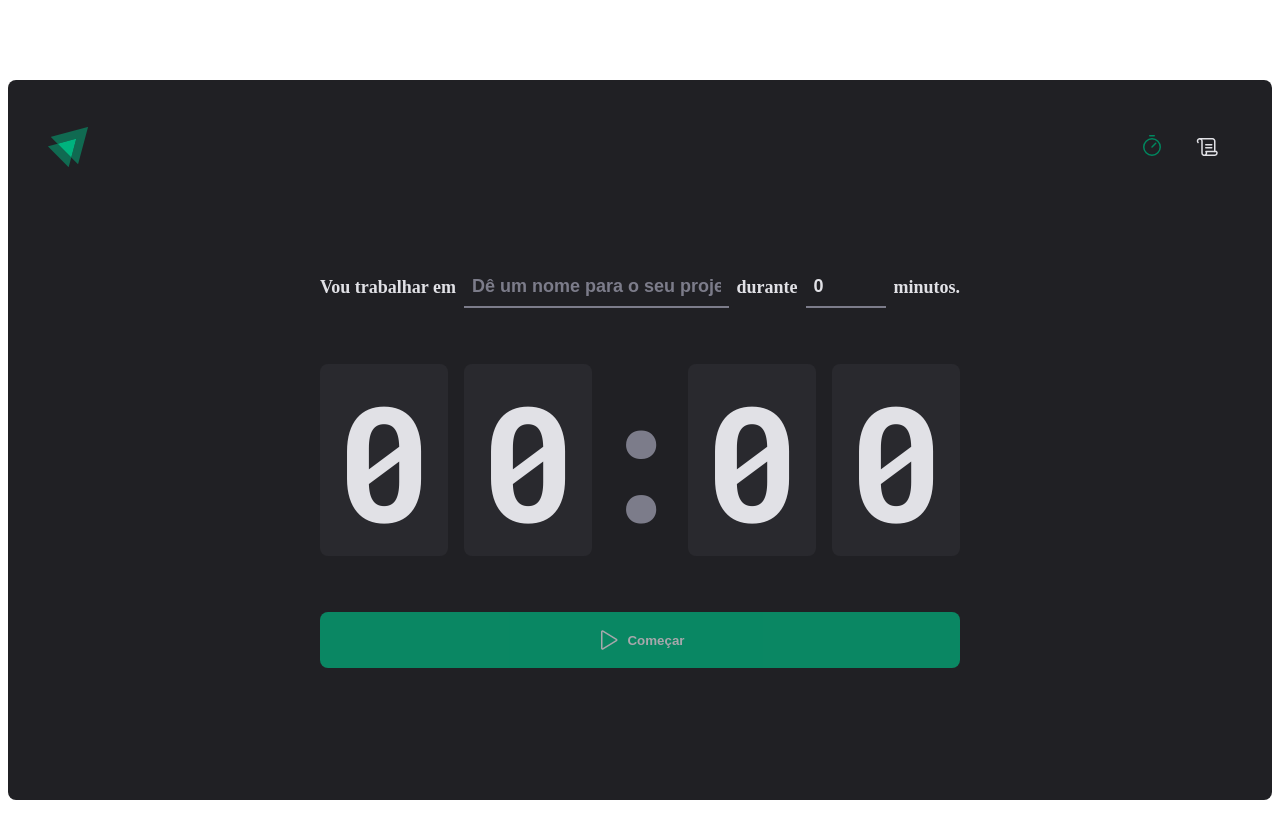
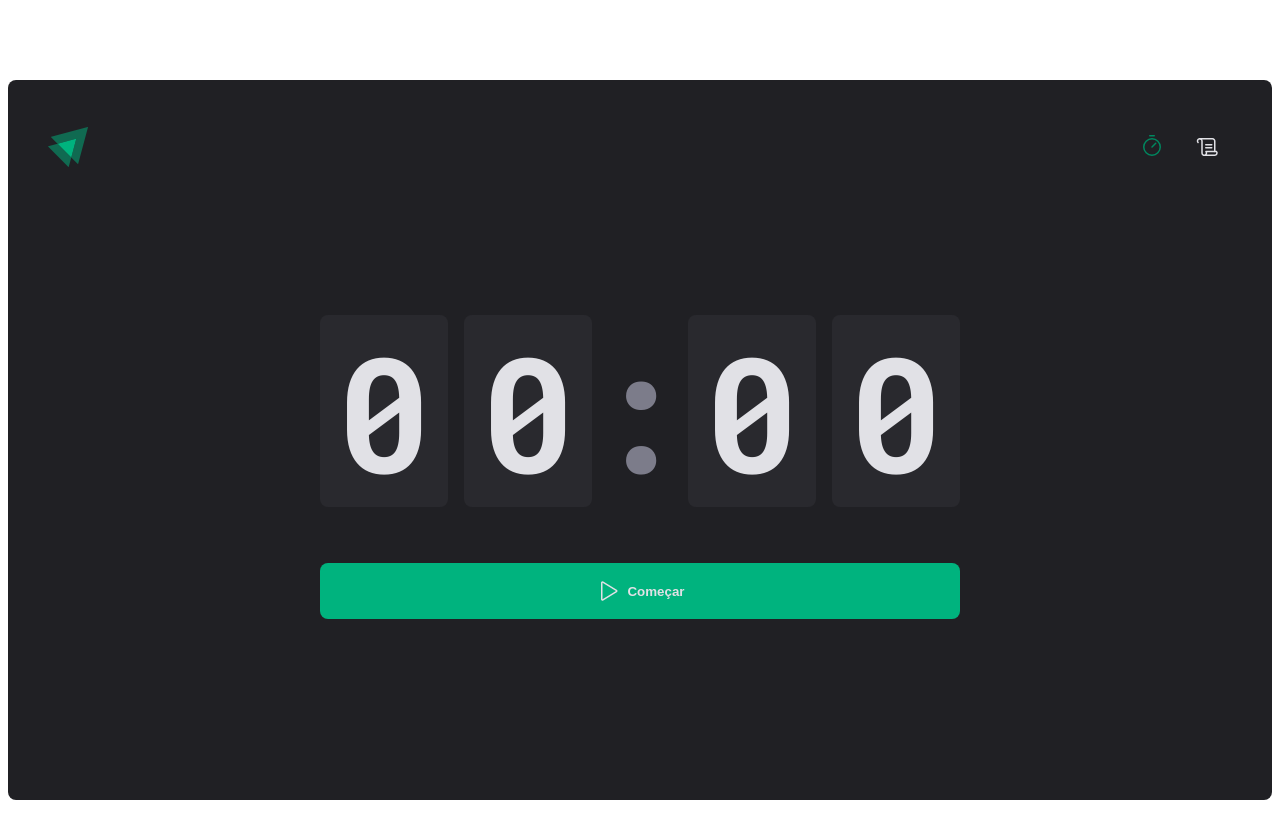
Before and after one commit to FernandoBrino/02-ignite-timer, a React (Vite) app: page / in a window 1280 px wide. Shown: the top 838 px of the page. Built offline with nearby package versions, Linux system fonts and the light colour scheme.

Commit message:
using context countdown

```diff
--- a/src/pages/History/styles.ts
+++ b/src/pages/History/styles.ts
@@ -65,6 +65,7 @@ const STATUS_COLORS = {
   red: 'red-500',
   green: 'green-500',
 } as const
+
 interface StatusProps {
   statusColor: keyof typeof STATUS_COLORS
 }
--- /dev/null
+++ b/src/pages/Home/components/Countdown/index.tsx
@@ -0,0 +1,61 @@
+import { differenceInSeconds } from 'date-fns'
+import { useContext, useEffect, useState } from 'react'
+import { CyclesContext } from '../..'
+import { CountdownContainer, Separator } from './styles'
+
+export const Countdown = () => {
+  const { activeCycle, activeCycleId, markCurrentCycleAsFinished } =
+    useContext(CyclesContext)
+  const [amountSecondsPassed, setAmountSecondsPassed] = useState<number>(0)
+
+  const totalSeconds = activeCycle ? activeCycle.minutesAmount * 60 : 0
+
+  const currentSeconds = activeCycle ? totalSeconds - amountSecondsPassed : 0
+
+  const minutesAmount = Math.floor(currentSeconds / 60)
+  const secondsAmount = currentSeconds % 60
+
+  const minutes = String(minutesAmount).padStart(2, '0')
+  const seconds = String(secondsAmount).padStart(2, '0')
+
+  useEffect(() => {
+    if (activeCycle) {
+      document.title = `${minutes}:${seconds}`
+    }
+  }, [minutes, seconds, activeCycle])
+
+  useEffect(() => {
+    let interval: number
+
+    if (activeCycle) {
+      interval = setInterval(() => {
+        const secondsDifference = differenceInSeconds(
+          new Date(),
+          activeCycle.startDate,
+        )
+
+        if (secondsDifference >= totalSeconds) {
+          markCurrentCycleAsFinished()
+          setAmountSecondsPassed(totalSeconds)
+          clearInterval(interval)
+        } else {
+          setAmountSecondsPassed(secondsDifference)
+        }
+      }, 1000)
+    }
+
+    return () => {
+      clearInterval(interval)
+    }
+  }, [activeCycle, totalSeconds, activeCycleId, markCurrentCycleAsFinished])
+
+  return (
+    <CountdownContainer>
+      <span>{minutes[0]}</span>
+      <span>{minutes[1]}</span>
+      <Separator>:</Separator>
+      <span>{seconds[0]}</span>
+      <span>{seconds[1]}</span>
+    </CountdownContainer>
+  )
+}
--- /dev/null
+++ b/src/pages/Home/components/Countdown/styles.ts
@@ -0,0 +1,27 @@
+import styled from 'styled-components'
+
+export const CountdownContainer = styled.div`
+  font-family: 'Roboto Mono', monospace;
+  font-size: 10rem;
+  line-height: 8rem;
+  color: ${(props) => props.theme['gray-100']};
+
+  display: flex;
+  gap: 1rem;
+
+  span {
+    background: ${(props) => props.theme['gray-700']};
+    padding: 2rem 1rem;
+    border-radius: 8px;
+  }
+`
+
+export const Separator = styled.div`
+  padding: 2rem 0;
+  color: ${(props) => props.theme['gray-500']};
+
+  width: 4rem;
+  overflow: hidden;
+  display: flex;
+  justify-content: center;
+`
--- /dev/null
+++ b/src/pages/Home/components/NewCycleForm/index.tsx
@@ -0,0 +1,56 @@
+import { FormContainer, MinutesAmountInput, TaskInput } from './styles'
+import * as zod from 'zod'
+import { useForm } from 'react-hook-form'
+import { zodResolver } from '@hookform/resolvers/zod'
+
+const newCycleFormValidationSchema = zod.object({
+  task: zod.string().min(1, 'Informe a tarefa'),
+  minutesAmount: zod
+    .number()
+    .min(1, 'O ciclo precisa ser de no mínimo 5 minutos')
+    .max(60, 'O ciclo precisa ser de no máximo 60 minutos'),
+})
+
+type NewCycleFormData = zod.infer<typeof newCycleFormValidationSchema>
+
+export const NewCycleForm = () => {
+  const { register, handleSubmit, watch, reset } = useForm<NewCycleFormData>({
+    resolver: zodResolver(newCycleFormValidationSchema),
+    defaultValues: {
+      task: '',
+      minutesAmount: 0,
+    },
+  })
+
+  return (
+    <FormContainer>
+      <label htmlFor="task">Vou trabalhar em</label>
+      <TaskInput
+        id="task"
+        list="task-suggestions"
+        placeholder="Dê um nome para o seu projeto"
+        disabled={!!activeCycle}
+        {...register('task')}
+      />
+
+      <datalist id="task-suggestions">
+        <option value={'Estudar Reactjs'}></option>
+        <option value={'Estudar Nodejs'}></option>
+      </datalist>
+
+      <label htmlFor="minutesAmount">durante</label>
+      <MinutesAmountInput
+        type="number"
+        id="minutesAmount"
+        placeholder="00"
+        step={5}
+        min={1}
+        max={60}
+        disabled={!!activeCycle}
+        {...register('minutesAmount', { valueAsNumber: true })}
+      />
+
+      <span>minutos.</span>
+    </FormContainer>
+  )
+}
--- /dev/null
+++ b/src/pages/Home/components/NewCycleForm/styles.ts
@@ -0,0 +1,45 @@
+import styled from 'styled-components'
+
+export const FormContainer = styled.div`
+  width: 100%;
+  display: flex;
+  align-items: center;
+  justify-content: center;
+  gap: 0.5rem;
+  color: ${(props) => props.theme['gray-100']};
+  font-size: 1.125rem;
+  font-weight: bold;
+  flex-wrap: wrap;
+`
+
+export const BasedInput = styled.input`
+  background: transparent;
+  height: 2.5rem;
+  border: 0;
+  border-bottom: 2px solid ${(props) => props.theme['gray-500']};
+  font-weight: bold;
+  font-size: 1.125rem;
+  padding: 0 0.5rem;
+  color: ${(props) => props.theme['gray-100']};
+
+  &:focus {
+    box-shadow: none;
+    border-color: ${(props) => props.theme['green-500']};
+  }
+
+  &::placeholder {
+    color: ${(props) => props.theme['gray-500']};
+  }
+`
+
+export const TaskInput = styled(BasedInput)`
+  flex: 1;
+
+  &::-webkit-calendar-picker-indicator {
+    display: none !important;
+  }
+`
+
+export const MinutesAmountInput = styled(BasedInput)`
+  width: 4rem;
+`
--- a/src/pages/Home/index.tsx
+++ b/src/pages/Home/index.tsx
@@ -5,26 +5,13 @@ import * as zod from 'zod'
 import { differenceInSeconds } from 'date-fns'
 
 import {
-  CountdownContainer,
-  FormContainer,
   HomeContainer,
-  MinutesAmountInput,
-  Separator,
   StartCountdownButton,
   StopCountdownButton,
-  TaskInput,
 } from './styles'
-import { useEffect, useState } from 'react'
-
-const newCycleFormValidationSchema = zod.object({
-  task: zod.string().min(1, 'Informe a tarefa'),
-  minutesAmount: zod
-    .number()
-    .min(5, 'O ciclo precisa ser de no mínimo 5 minutos')
-    .max(60, 'O ciclo precisa ser de no máximo 60 minutos'),
-})
-
-type NewCycleFormData = zod.infer<typeof newCycleFormValidationSchema>
+import { createContext, useEffect, useState } from 'react'
+import { NewCycleForm } from './components/NewCycleForm'
+import { Countdown } from './components/Countdown'
 
 interface Cycle {
   id: string
@@ -32,59 +19,55 @@ interface Cycle {
   minutesAmount: number
   startDate: Date
   interruptedDate?: Date
+  finishedDate?: Date
 }
 
+interface CyclesContextType {
+  activeCycle: Cycle | undefined
+  activeCycleId: string | null
+  markCurrentCycleAsFinished: () => void
+}
+
+export const CyclesContext = createContext({} as CyclesContextType)
+
 export function Home() {
-  const [cycles, setCylces] = useState<Cycle[]>([])
+  const [cycles, setCycles] = useState<Cycle[]>([])
   const [activeCycleId, setActiveCycleId] = useState<string | null>(null)
-  const [amountSecondsPassed, setAmountSecondsPassed] = useState<number>(0)
-
-  const { register, handleSubmit, watch, reset } = useForm<NewCycleFormData>({
-    resolver: zodResolver(newCycleFormValidationSchema),
-    defaultValues: {
-      task: '',
-      minutesAmount: 0,
-    },
-  })
 
   const activeCycle = cycles.find((cycle) => cycle.id === activeCycleId)
 
-  useEffect(() => {
-    let interval: number
-
-    if (activeCycle) {
-      interval = setInterval(() => {
-        setAmountSecondsPassed(
-          differenceInSeconds(new Date(), activeCycle.startDate),
+  function markCurrentCycleAsFinished() {
+    setCycles((state) =>
+      state.map((cycle) => {
+        if (cycle.id === activeCycleId) {
+          return { ...cycle, finishedDate: new Date() }
+        } else {
+          return cycle
+        }
+      }),
     )
-      }, 1000)
   }
 
-    return () => {
-      clearInterval(interval)
-    }
-  }, [activeCycle])
+  // function handleCreateNewCycle(data: NewCycleFormData) {
+  //   const id = String(new Date().getTime())
 
-  function handleCreateNewCycle(data: NewCycleFormData) {
-    const id = String(new Date().getTime())
+  //   const newCycle: Cycle = {
+  //     id,
+  //     task: data.task,
+  //     minutesAmount: data.minutesAmount,
+  //     startDate: new Date(),
+  //   }
 
-    const newCycle: Cycle = {
-      id,
-      task: data.task,
-      minutesAmount: data.minutesAmount,
-      startDate: new Date(),
-    }
+  //   setCycles((state) => [...state, newCycle])
+  //   setActiveCycleId(id)
+  //   setAmountSecondsPassed(0)
 
-    setCylces((state) => [...state, newCycle])
-    setActiveCycleId(id)
-    setAmountSecondsPassed(0)
-
-    reset()
-  }
+  //   reset()
+  // }
 
   function handleInterruptCycle() {
-    setCylces(
-      cycles.map((cycle) => {
+    setCycles((state) =>
+      state.map((cycle) => {
         if (cycle.id === activeCycleId) {
           return { ...cycle, interruptedDate: new Date() }
         } else {
@@ -95,64 +78,18 @@ export function Home() {
     setActiveCycleId(null)
   }
 
-  const totalSeconds = activeCycle ? activeCycle.minutesAmount * 60 : 0
-  const currentSeconds = activeCycle ? totalSeconds - amountSecondsPassed : 0
-
-  const minutesAmount = Math.floor(currentSeconds / 60)
-  const secondsAmount = currentSeconds % 60
-
-  const minutes = String(minutesAmount).padStart(2, '0')
-  const seconds = String(secondsAmount).padStart(2, '0')
-
-  useEffect(() => {
-    if (activeCycle) {
-      document.title = `${minutes}:${seconds}`
-    }
-  }, [minutes, seconds, activeCycle])
-
-  const task = watch('task')
-  const isSubmitDisabled = !task
+  // const task = watch('task')
+  // const isSubmitDisabled = !task
 
   return (
     <HomeContainer>
-      <form onSubmit={handleSubmit(handleCreateNewCycle)} action="">
-        <FormContainer>
-          <label htmlFor="task">Vou trabalhar em</label>
-          <TaskInput
-            id="task"
-            list="task-suggestions"
-            placeholder="Dê um nome para o seu projeto"
-            disabled={!!activeCycle}
-            {...register('task')}
-          />
+      <form /* onSubmit={handleSubmit(handleCreateNewCycle)} */ action="">
+        <CyclesContext.Provider
+          value={{ activeCycle, activeCycleId, markCurrentCycleAsFinished }}
+        >
+          {/* <NewCycleForm /> */}
 
-          <datalist id="task-suggestions">
-            <option value={'Estudar Reactjs'}></option>
-            <option value={'Estudar Nodejs'}></option>
-          </datalist>
-
-          <label htmlFor="minutesAmount">durante</label>
-          <MinutesAmountInput
-            type="number"
-            id="minutesAmount"
-            placeholder="00"
-            step={5}
-            min={5}
-            max={60}
-            disabled={!!activeCycle}
-            {...register('minutesAmount', { valueAsNumber: true })}
-          />
-
-          <span>minutos.</span>
-        </FormContainer>
-
-        <CountdownContainer>
-          <span>{minutes[0]}</span>
-          <span>{minutes[1]}</span>
-          <Separator>:</Separator>
-          <span>{seconds[0]}</span>
-          <span>{seconds[1]}</span>
-        </CountdownContainer>
+          <Countdown />
 
           {activeCycle ? (
             <StopCountdownButton onClick={handleInterruptCycle} type="button">
@@ -160,11 +97,14 @@ export function Home() {
               Interromper
             </StopCountdownButton>
           ) : (
-          <StartCountdownButton disabled={isSubmitDisabled} type="submit">
+            <StartCountdownButton
+              /* disabled={isSubmitDisabled} */ type="submit"
+            >
               <Play size={24} />
               Começar
             </StartCountdownButton>
           )}
+        </CyclesContext.Provider>
       </form>
     </HomeContainer>
   )
--- a/src/pages/Home/styles.ts
+++ b/src/pages/Home/styles.ts
@@ -14,76 +14,6 @@ export const HomeContainer = styled.main`
     align-items: center;
     gap: 3.5rem;
   }
-`
-
-export const FormContainer = styled.div`
-  width: 100%;
-  display: flex;
-  align-items: center;
-  justify-content: center;
-  gap: 0.5rem;
-  color: ${(props) => props.theme['gray-100']};
-  font-size: 1.125rem;
-  font-weight: bold;
-  flex-wrap: wrap;
-`
-
-export const BasedInput = styled.input`
-  background: transparent;
-  height: 2.5rem;
-  border: 0;
-  border-bottom: 2px solid ${(props) => props.theme['gray-500']};
-  font-weight: bold;
-  font-size: 1.125rem;
-  padding: 0 0.5rem;
-  color: ${(props) => props.theme['gray-100']};
-
-  &:focus {
-    box-shadow: none;
-    border-color: ${(props) => props.theme['green-500']};
-  }
-
-  &::placeholder {
-    color: ${(props) => props.theme['gray-500']};
-  }
-`
-
-export const TaskInput = styled(BasedInput)`
-  flex: 1;
-
-  &::-webkit-calendar-picker-indicator {
-    display: none !important;
-  }
-`
-
-export const MinutesAmountInput = styled(BasedInput)`
-  width: 4rem;
-`
-
-export const CountdownContainer = styled.div`
-  font-family: 'Roboto Mono', monospace;
-  font-size: 10rem;
-  line-height: 8rem;
-  color: ${(props) => props.theme['gray-100']};
-
-  display: flex;
-  gap: 1rem;
-
-  span {
-    background: ${(props) => props.theme['gray-700']};
-    padding: 2rem 1rem;
-    border-radius: 8px;
-  }
-`
-
-export const Separator = styled.div`
-  padding: 2rem 0;
-  color: ${(props) => props.theme['gray-500']};
-
-  width: 4rem;
-  overflow: hidden;
-  display: flex;
-  justify-content: center;
 `
 
 export const BaseCountdownButton = styled.button`
```
Also changed, not shown: 1 other file (tests, documents, lock files or other folders). Lines whose indentation alone changed are shown as unchanged.
